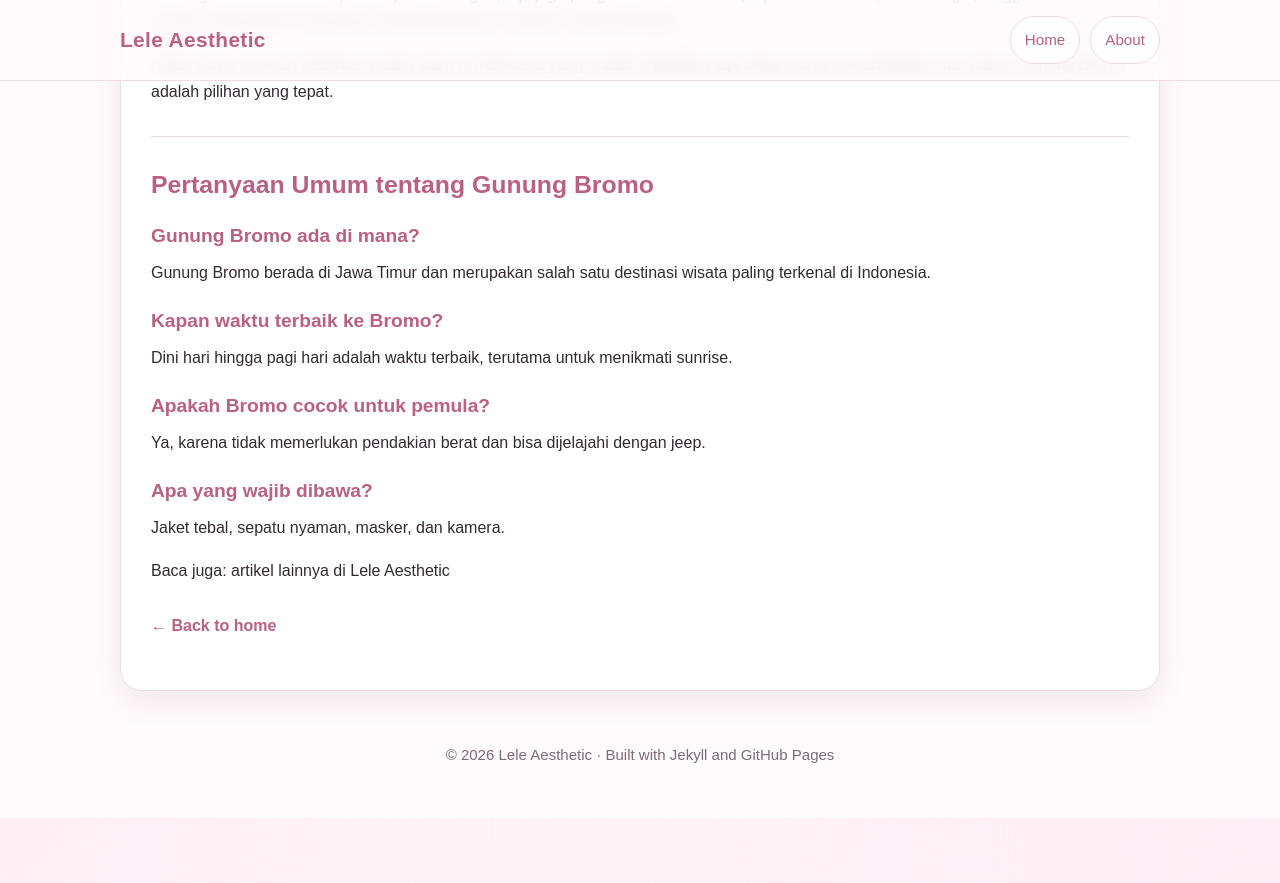
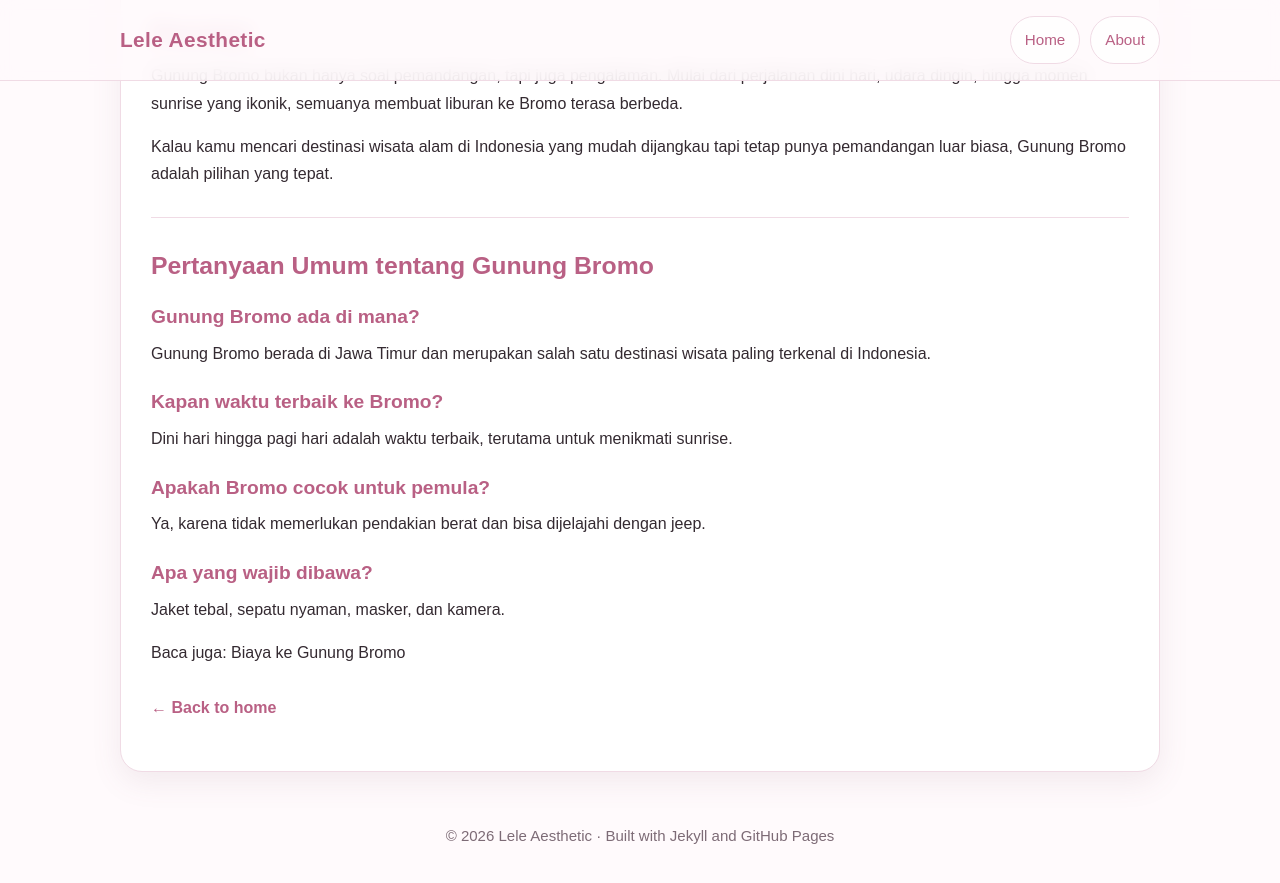
Before and after one commit to vwebe/lele, a Jekyll site: the page built from _posts/2026-03-19-liburan-ke-gunung-bromo.md, in a window 1280 px wide and 900 px high, scrolled down 3387 px. Shown: the top 883 px of the window. Built offline with Jekyll 4.4.1, drawn with Linux system fonts in a browser that asks for light colours; before the commit the page ends 4205 px from its top, so only the background shows below that.

Commit message:
Update 2026-03-19-liburan-ke-gunung-bromo.md

```diff
--- a/_posts/2026-03-19-liburan-ke-gunung-bromo.md
+++ b/_posts/2026-03-19-liburan-ke-gunung-bromo.md
@@ -10,7 +10,7 @@ image: "/assets/images/bromo.webp"
 Liburan ke Gunung Bromo adalah salah satu pengalaman wisata paling populer di Indonesia. Terletak di Jawa Timur, Bromo terkenal dengan pemandangan sunrise yang ikonik, lautan pasir yang luas, dan suasana pegunungan yang unik. Tidak heran kalau tempat ini selalu jadi pilihan utama untuk liburan singkat maupun perjalanan santai.
 </p>
 
-<img src="{{ '/assets/images/bromo.webp' | relative_url }}" alt="liburan ke gunung bromo saat sunrise di jawa timur">
+<img src="{{ '/assets/images/bromo-berkabut.webp' | relative_url }}" alt="liburan ke gunung bromo saat sunrise di jawa timur">
 
 <p>
 Bagi banyak orang, perjalanan ke Bromo bukan sekadar wisata biasa. Ada sensasi berangkat dini hari, udara yang sangat dingin, dan momen ketika langit perlahan berubah warna saat matahari terbit. Pengalaman ini sederhana, tapi justru yang paling membekas.
@@ -120,5 +120,7 @@ Kalau kamu mencari destinasi wisata alam di Indonesia yang mudah dijangkau tapi
 <p>Jaket tebal, sepatu nyaman, masker, dan kamera.</p>
 
 <p>
-Baca juga: <a href="{{ '/' | relative_url }}">artikel lainnya di Lele Aesthetic</a>
+Baca juga: <a href="{{ '/2026/03/20/biaya-ke-gunung-bromo.html' | relative_url }}">
+Biaya ke Gunung Bromo
+</a>
 </p>
```
